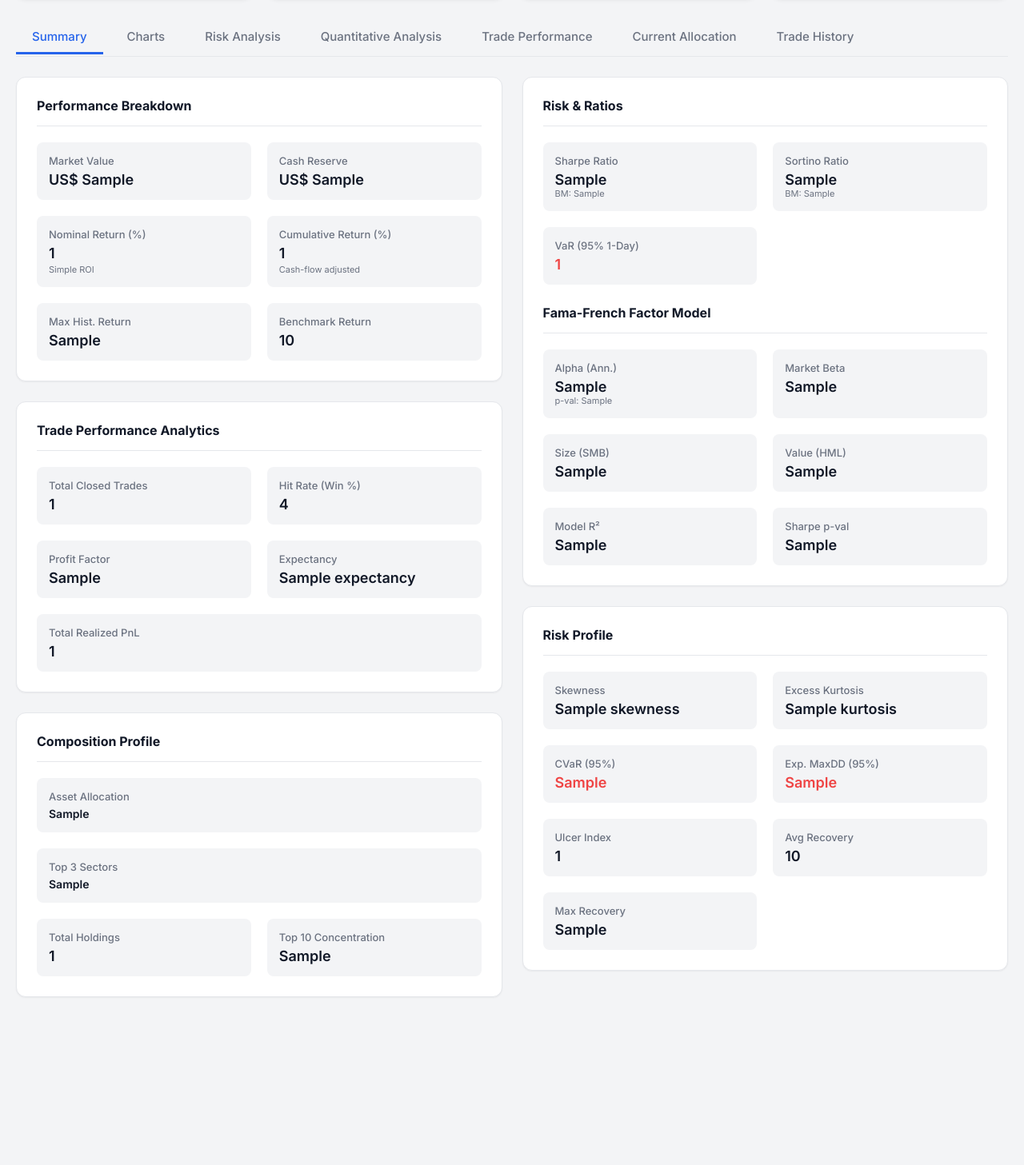
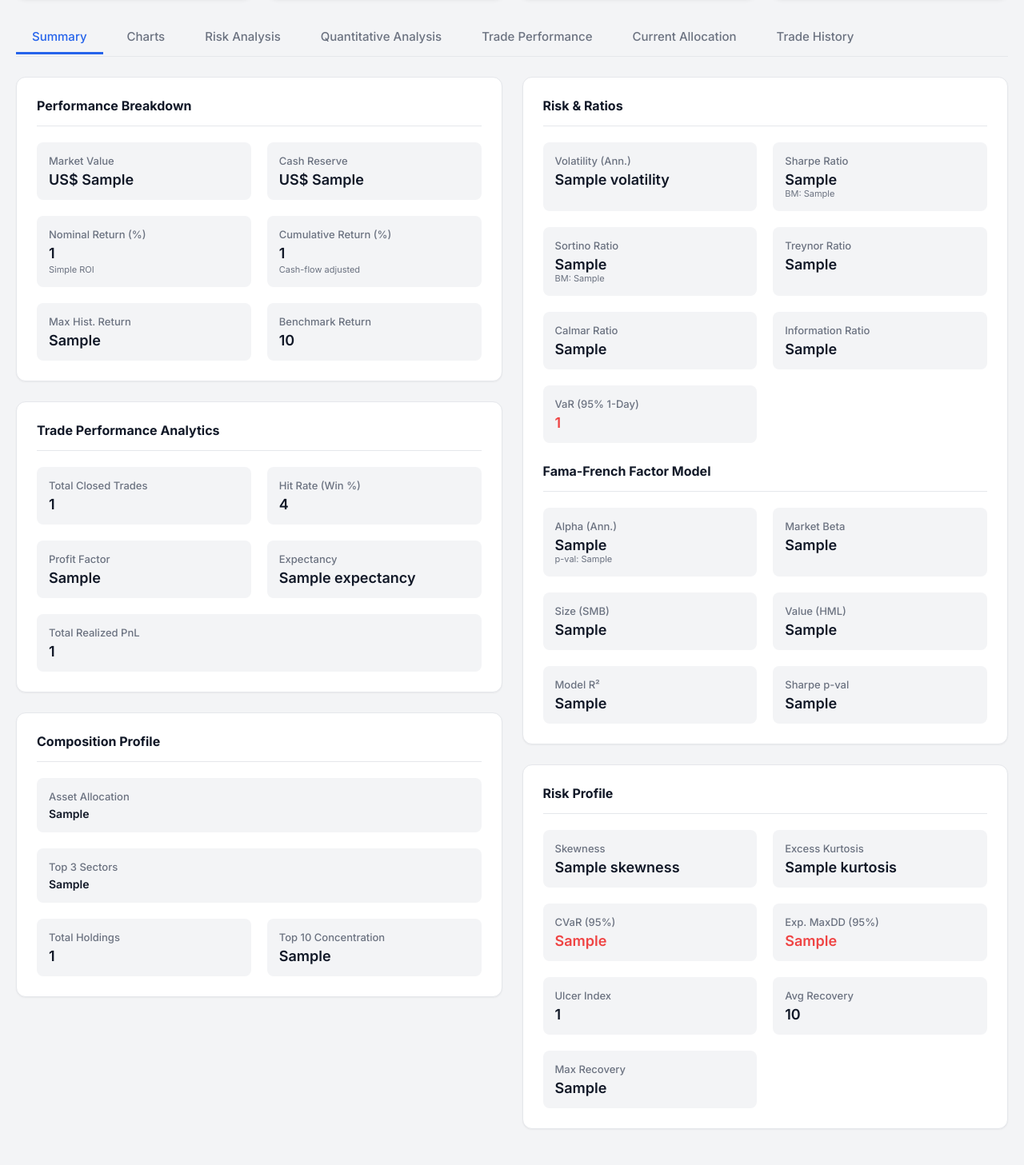
Before and after one commit to derek-lam-526/portfolio-tracker, a Python web app: template src/templates/report_template.html in a window 1280 px wide. Shown: the part 246-1703 px from the top of the page at 80% size. Before the commit the page ends 1493 px from the top, so only its background shows below. Run offline with Jinja, Linux system fonts and the light colour scheme; the template is opened without the code that fills it: most values are stand-ins (such as "Sample title", 1, 10 or a date in 2020); some libraries are stand-ins or nearby versions.

Commit message:
feat: Added more risk ratios to the report.

```diff
--- a/src/templates/report_template.html
+++ b/src/templates/report_template.html
@@ -517,6 +517,13 @@
                         <h3>Risk & Ratios</h3>
                         <div class="data-grid">
                             <div class="data-item">
+                                <div class="data-label data-label-tooltip">Volatility (Ann.)
+                                    <span class="tooltip-text">Annualized standard deviation of daily returns.
+                                        Measures the total risk (variability) of the portfolio.</span>
+                                </div>
+                                <div class="data-val">{{ summary.volatility }}</div>
+                            </div>
+                            <div class="data-item">
                                 <div class="data-label data-label-tooltip">Sharpe Ratio
                                     <span class="tooltip-text">Risk-adjusted return: (Portfolio Return - Risk Free Rate)
                                         / Volatility. >1 is good, >2 is great.</span>
@@ -533,6 +540,27 @@
                                 <div class="data-val">{{ summary.sortino_ratio }}</div>
                                 <div style="font-size:11px; color:#6b7280;">BM: {{ summary.benchmark_sortino_ratio }}
                                 </div>
+                            </div>
+                            <div class="data-item">
+                                <div class="data-label data-label-tooltip">Treynor Ratio
+                                    <span class="tooltip-text">Reward per unit of systematic risk: (Annualized Return -
+                                        RF) / Beta. Measures efficiency against market exposure.</span>
+                                </div>
+                                <div class="data-val">{{ summary.treynor_ratio }}</div>
+                            </div>
+                            <div class="data-item">
+                                <div class="data-label data-label-tooltip">Calmar Ratio
+                                    <span class="tooltip-text">Risk-adjusted return relative to maximum drawdown:
+                                        Annualized Return / |Max Drawdown|. >1.0 is good, >2.0 is excellent.</span>
+                                </div>
+                                <div class="data-val">{{ summary.calmar_ratio }}</div>
+                            </div>
+                            <div class="data-item">
+                                <div class="data-label data-label-tooltip">Information Ratio
+                                    <span class="tooltip-text">The portfolio's ability to generate excess returns
+                                        relative to the benchmark, per unit of tracking error. >0.5 is good.</span>
+                                </div>
+                                <div class="data-val">{{ summary.information_ratio }}</div>
                             </div>
                             <div class="data-item">
                                 <div class="data-label data-label-tooltip">VaR (95% 1-Day)
```
Also changed, not shown: src/portfolio_analyzer.py (+20 -0 lines), src/portfolio_tracker.py (+9 -3 lines).
